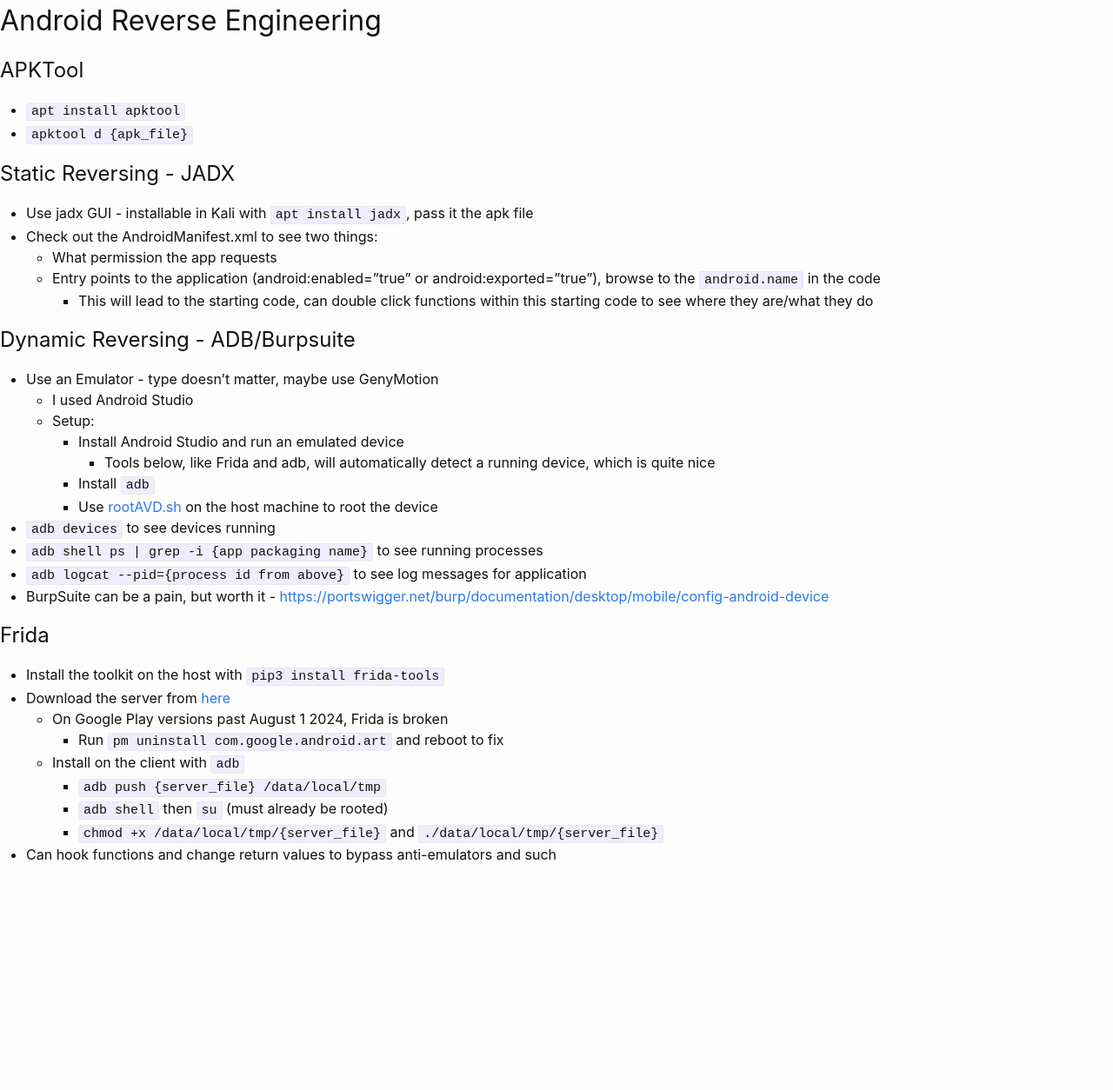
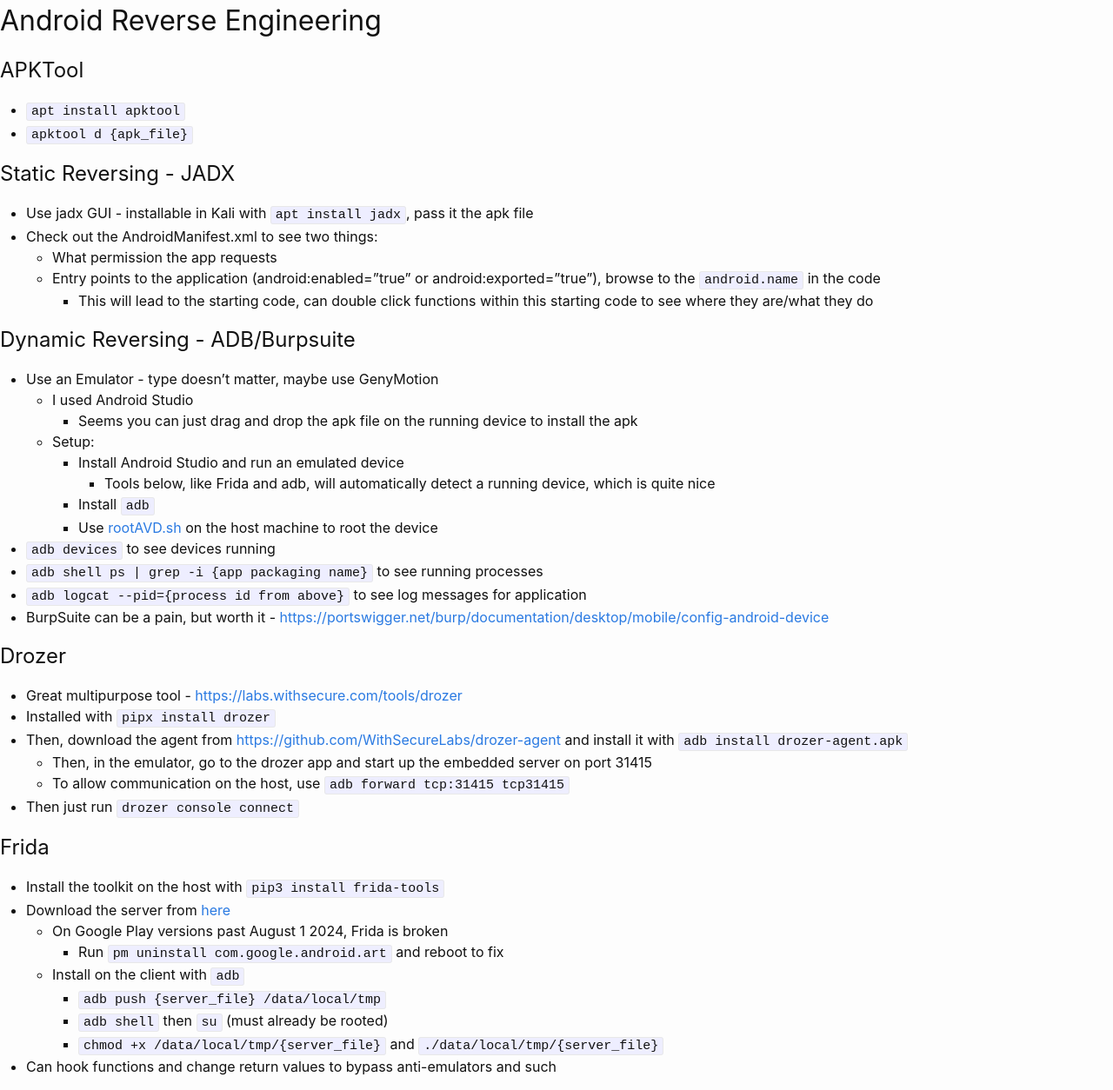
Before and after one commit to KhaelK138/KhaelK138.github.io, a Jekyll site: the page built from markdown/AndroidReverseEngineering.md, in a window 1280 px wide. Shown: the whole page at 87% size. Built offline with Jekyll 4.4.1, drawn with Linux system fonts in a browser that asks for light colours; our own code applies the rules of GitHub Pages for plain Markdown files; before the commit the page ends 1010 px from its top, so only the background shows below that.

Commit message:
updated android notes

```diff
--- a/markdown/AndroidReverseEngineering.md
+++ b/markdown/AndroidReverseEngineering.md
@@ -17,6 +17,7 @@
 ## Dynamic Reversing - ADB/Burpsuite
 - Use an Emulator - type doesn't matter, maybe use GenyMotion
   - I used Android Studio
+    - Seems you can just drag and drop the apk file on the running device to install the apk
   - Setup:
     - Install Android Studio and run an emulated device
       - Tools below, like Frida and adb, will automatically detect a running device, which is quite nice
@@ -26,6 +27,14 @@
 - `adb shell ps | grep -i {app packaging name}` to see running processes
 - `adb logcat --pid={process id from above}` to see log messages for application
 - BurpSuite can be a pain, but worth it - [https://portswigger.net/burp/documentation/desktop/mobile/config-android-device](https://portswigger.net/burp/documentation/desktop/mobile/config-android-device)
+
+## Drozer
+- Great multipurpose tool - [https://labs.withsecure.com/tools/drozer](https://labs.withsecure.com/tools/drozer)
+- Installed with `pipx install drozer`
+- Then, download the agent from [https://github.com/WithSecureLabs/drozer-agent](https://github.com/WithSecureLabs/drozer-agent) and install it with `adb install drozer-agent.apk`
+  - Then, in the emulator, go to the drozer app and start up the embedded server on port 31415
+  - To allow communication on the host, use `adb forward tcp:31415 tcp31415`
+- Then just run `drozer console connect`
 
 
 ## Frida
```
